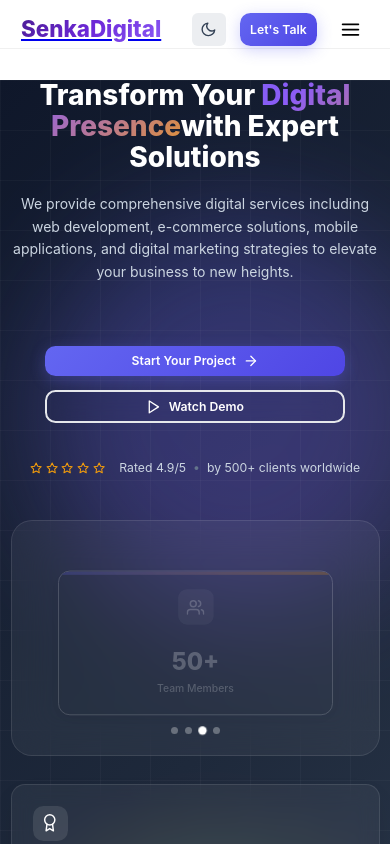
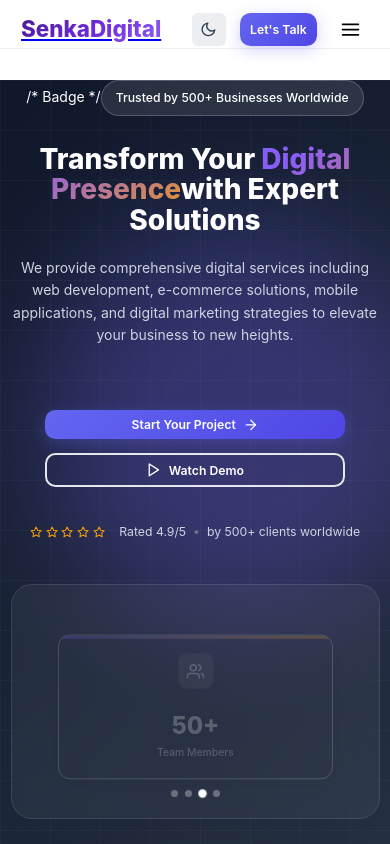
Before and after one commit to ssaurabhshirsatgame07-svg/company, a React (Create React App) app: page / in a window 390 px wide. Shown: the top 844 px of the page. Built offline with nearby package versions, Linux system fonts and the light colour scheme.

Commit message:
Fix useEffect dependency issue

```diff
--- a/src/components/common/Header/Header.css
+++ b/src/components/common/Header/Header.css
@@ -312,3 +312,20 @@
     text-align: center;
   }
 }
+
+
+
+
+/* Remove extra space below header when on mobile */
+@media (max-width: 768px) {
+  .site-header {
+    padding-bottom: 0 !important; /* Reduce bottom padding */
+  }
+
+  .hero,
+  .hero-section,
+  section:first-of-type {
+    padding-top: 50px !important; /* Adjust based on your header height */
+    margin-top: 0 !important;
+  }
+}
--- a/src/components/sections/Hero/Hero.jsx
+++ b/src/components/sections/Hero/Hero.jsx
@@ -85,16 +85,17 @@ const Hero = () => {
             animate={{ opacity: 1, y: 0 }}
             transition={{ duration: 1, ease: "easeOut" }}
           >
-            {/* Badge */}
-            {/* <motion.div
-              className="hero-badge"
-              initial={{ opacity: 0, scale: 0.8 }}
-              animate={{ opacity: 1, scale: 1 }}
-              transition={{ delay: 0.2, duration: 0.6 }}
-            > */}
-              {/* <FiStar className="badge-icon" /> */}
-              {/* <span>Trusted by 500+ Businesses Worldwide</span> */}
-            {/* </motion.div> */}
+        /* Badge */
+<motion.div
+  className="hero-badge"
+  initial={{ opacity: 0, scale: 0.8 }}
+  animate={{ opacity: 1, scale: 1 }}
+  transition={{ delay: 0.2, duration: 0.6 }}
+>
+  {/* <FiStar className="badge-icon" /> */}
+  <span>Trusted by 500+ Businesses Worldwide</span>
+</motion.div>
+
 
             {/* Main Heading */}
             <motion.h1
```
Also changed, not shown: src/styles/globals.css (line endings or trailing spaces).
